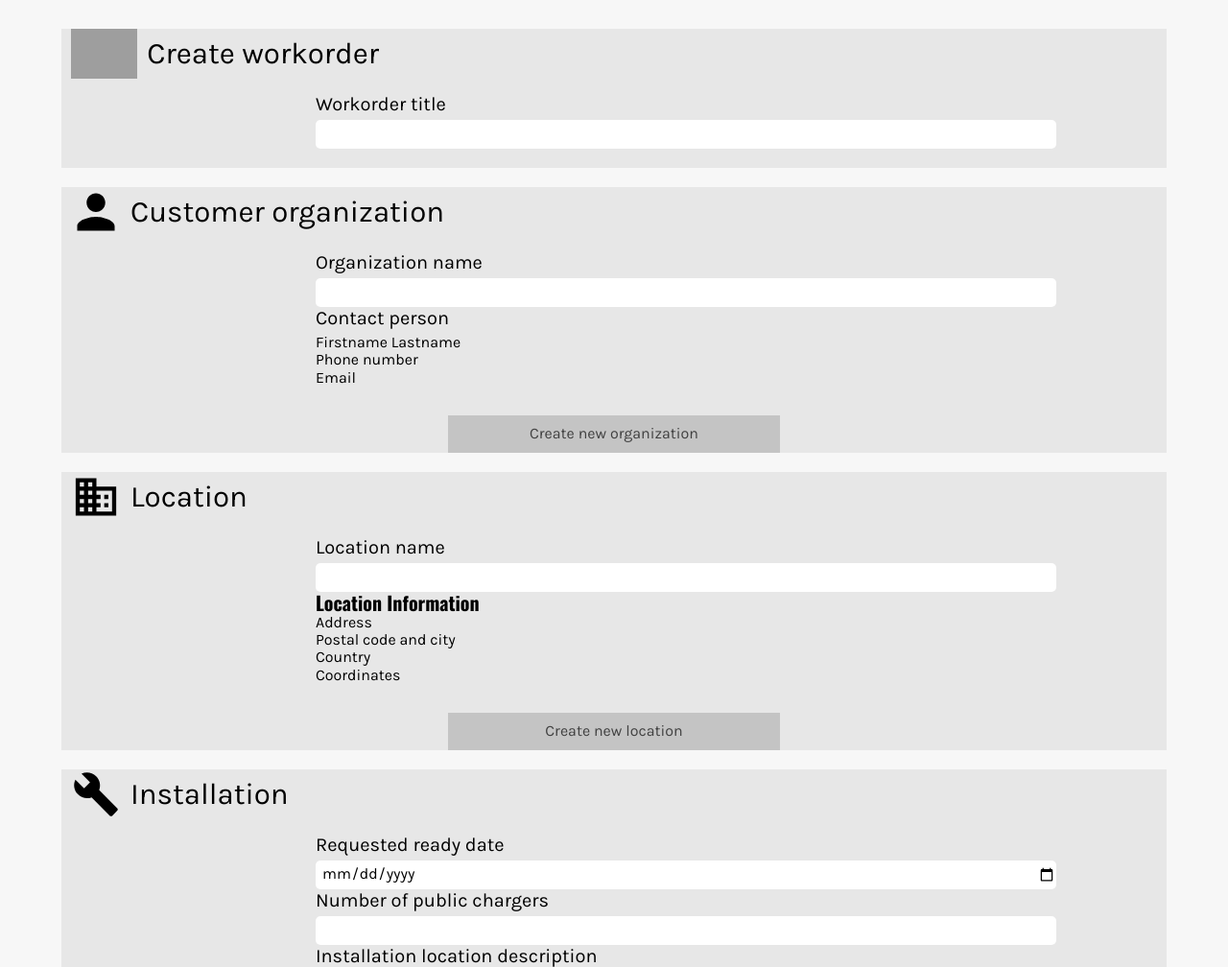
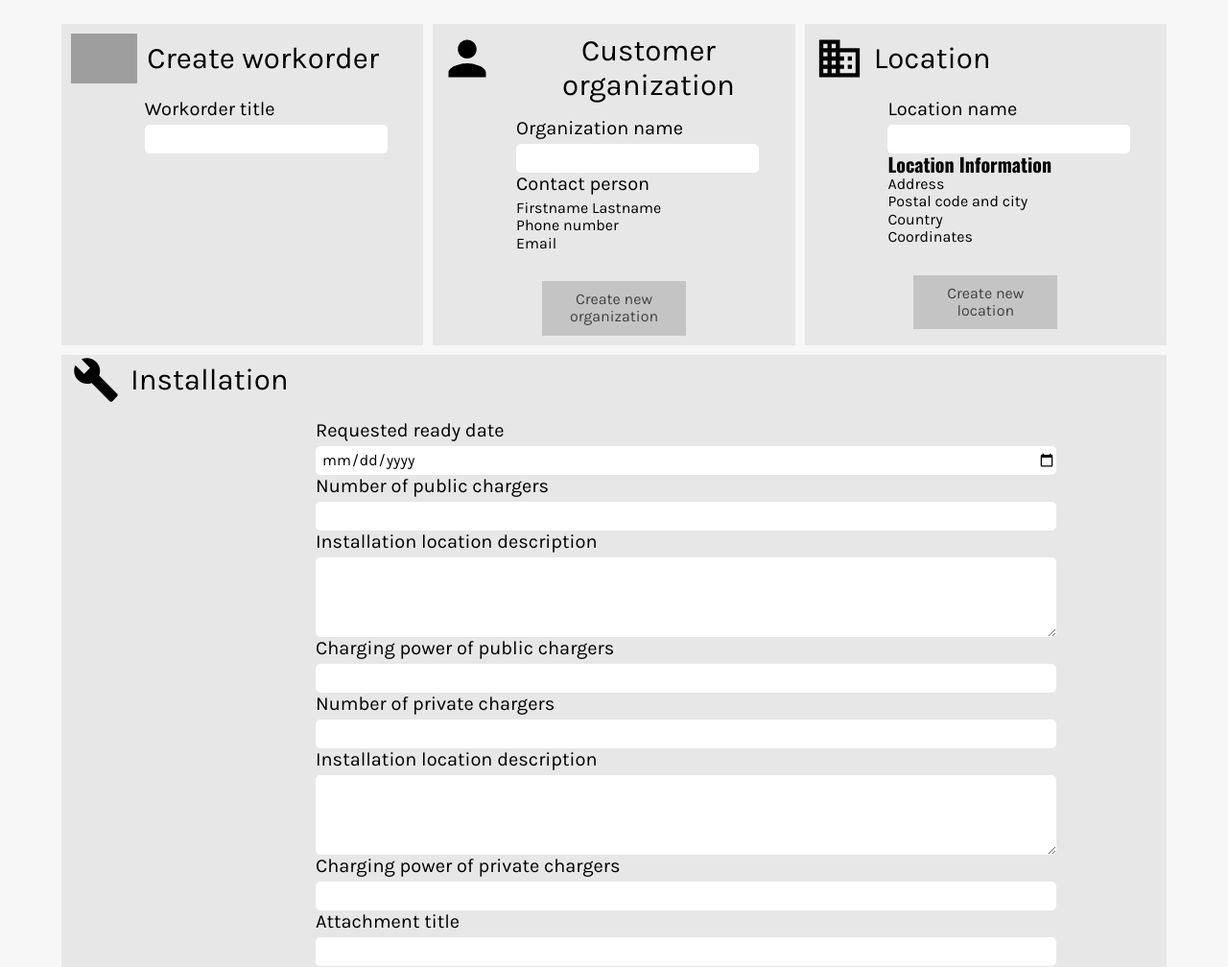
Before and after one commit to Zigelzi/SiteSurveyApp, a Flask app: page /survey/create_workorder in a window 1280 px wide. Shown: the part 40-1048 px from the top of the page at 96% size. Run offline with Flask 2, Linux system fonts and the light colour scheme; a user stored in the database is signed in; data comes from the database, SQL or seed files in the repository; data that the repository does not hold is empty; some libraries are stand-ins or nearby versions; grey boxes are pictures that could not be loaded.

Commit message:
Added flex-container and col-2 & col-3 css classes and changed some layout styles

```diff
--- a/sitesurvey/static/css/style.css
+++ b/sitesurvey/static/css/style.css
@@ -475,6 +475,31 @@ template {
   color: #404040;
 }
 
+.flex-container {
+  display: flex;
+  justify-content: space-evenly;
+  flex-wrap: wrap;
+  width: 90%;
+  margin: 0 auto;
+}
+.flex-container .col-2 {
+  flex-grow: 1;
+  flex-basis: 50%;
+  min-width: 250px;
+}
+.flex-container .col-3 {
+  flex-grow: 1;
+  flex-basis: 32%;
+  min-width: 250px;
+  margin: 0 5px;
+}
+.flex-container .col-3:first-child {
+  margin-left: 0;
+}
+.flex-container .col-3:last-child {
+  margin-right: 0;
+}
+
 .fixed-footer {
   position: fixed;
   display: flex;
@@ -598,6 +623,7 @@ header {
   display: block;
   margin: 10px auto;
   max-width: 30%;
+  min-width: 150px;
 }
 .btn:hover {
   background-color: #d1d1d1;
@@ -605,9 +631,6 @@ header {
 
 .survey-form {
   margin-bottom: 20px;
-}
-.survey-form:first-of-type {
-  margin-top: 30px;
 }
 .survey-form legend {
   font-size: 1.953rem;
--- a/sitesurvey/static/scss/components/_buttons.scss
+++ b/sitesurvey/static/scss/components/_buttons.scss
@@ -8,6 +8,7 @@
     display: block;
     margin: 10px auto;
     max-width: 30%;
+    min-width: 150px;
 
     // Hover style for the button
     &:hover {
--- a/sitesurvey/static/scss/components/_surveys.scss
+++ b/sitesurvey/static/scss/components/_surveys.scss
@@ -4,9 +4,6 @@
 
 
 .survey-form {
-    &:first-of-type {
-       margin-top: 30px;
-    }
     margin-bottom: 20px;
 
     legend {
--- a/sitesurvey/static/scss/layout/_containers.scss
+++ b/sitesurvey/static/scss/layout/_containers.scss
@@ -23,3 +23,30 @@
         color: #404040
     }
 }
+
+// Flexbox container
+.flex-container {
+    display: flex;
+    justify-content: space-evenly;
+    flex-wrap: wrap;
+    width: 90%;
+    margin: 0 auto;
+    // Basic column with 50% width
+    .col-2 {
+        flex-grow: 1;
+        flex-basis: 50%;
+        min-width: 250px;
+    }
+    .col-3 {
+        flex-grow: 1;
+        flex-basis: 32%;
+        min-width: 250px;
+        margin: 0 5px;
+        &:first-child {
+            margin-left: 0;
+        }
+        &:last-child {
+            margin-right: 0;
+        }
+    }
+}
--- a/sitesurvey/survey/routes.py
+++ b/sitesurvey/survey/routes.py
@@ -115,7 +115,6 @@ def create_workorder():
         print(form.errors)
         print(form.requested_date.data)
 
-    # TODO: Send the whole form in XHR rather than default submit.
     if (form.validate_on_submit() and request.method == 'POST'):
         workorder = Workorder(title=form.title.data,
                               requested_date=form.requested_date.data,
--- a/sitesurvey/templates/survey/create_workorder.html
+++ b/sitesurvey/templates/survey/create_workorder.html
@@ -8,7 +8,8 @@
 <div class="content">
     <form action="{{ url_for('survey.create_workorder') }} " method="POST" enctype="multipart/form-data" id="workorderForm">
         {{ form.hidden_tag() }}
-        <div class="grey-container survey-form">
+        <div class="flex-container">
+            <div class="grey-container survey-form col-3">
                 <div class="survey-header">
                     <img src="#" alt="" class="svg-icon">
                     <legend>Create workorder</legend>
@@ -18,7 +19,7 @@
                     {{ form.title }}
                 </div>
             </div>
-        <div class="grey-container survey-form">
+            <div class="grey-container survey-form col-3">
                 <div class="survey-header">
                     <img class="svg-icon" src="{{ url_for('static', filename='img/icon_person.svg') }}" alt="person icon">
                     <legend>Customer organization</legend>
@@ -36,7 +37,7 @@
                 </div>
                 <a class="btn" href="{{ url_for('user.create_organization') }} ">Create new organization</a>
             </div>
-        <div class="grey-container survey-form">
+            <div class="grey-container survey-form col-3">
                 <div class="survey-header">
                     <img class="svg-icon" src="{{ url_for('static', filename='img/icon_building.svg') }}" alt="building icon">
                     <legend>Location</legend>
@@ -54,6 +55,7 @@
                     </div>
                 </div>
                 <a href="{{ url_for('survey.create_location') }} " class="btn">Create new location</a>
+            </div>
         </div>
         <div class="grey-container survey-form">
             <div class="survey-header">
```
Also changed, not shown: sitesurvey/templates/main/index.html (+11 -4 lines), 1 other file. Lines whose indentation alone changed are shown as unchanged.
